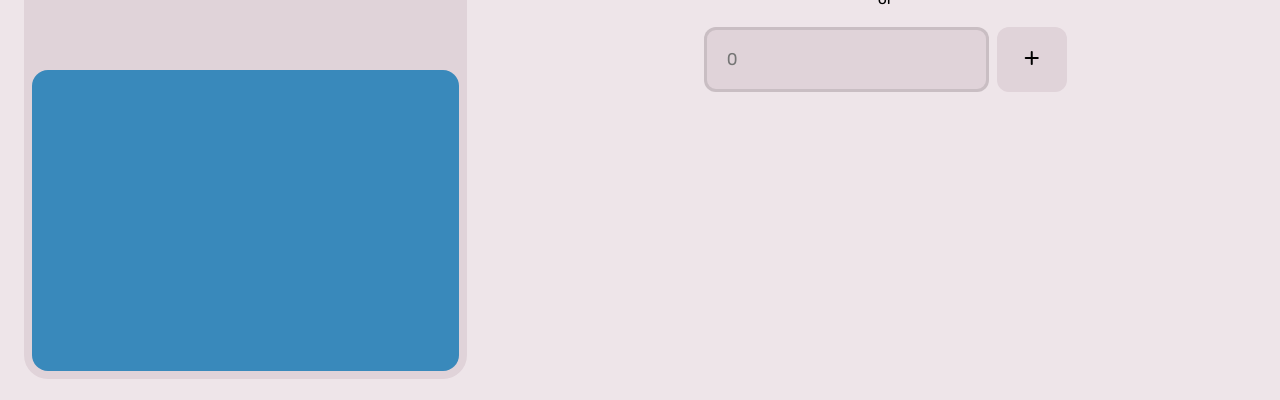
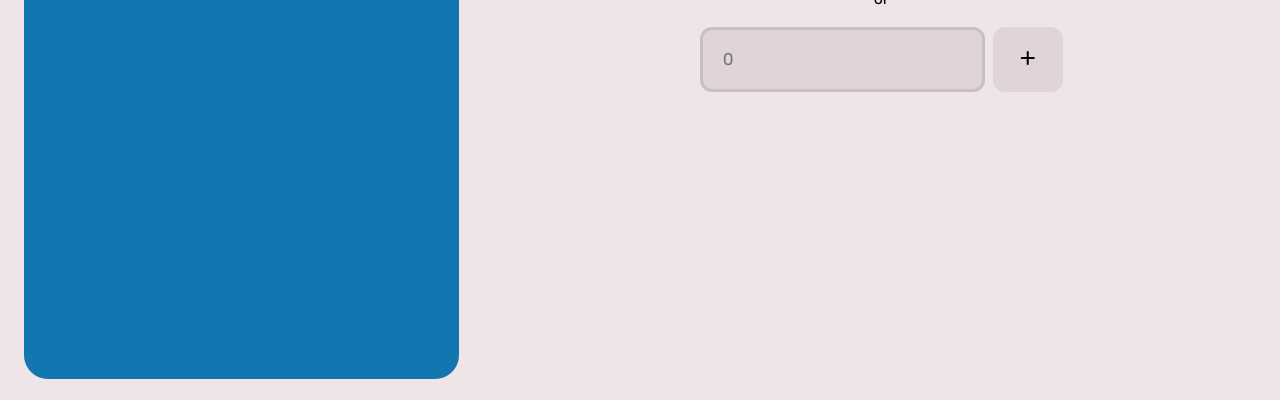
Before and after one commit to quentinguidee/water, a React (Create React App) app in the folder frontend/: page / in a window 1280 px wide. Shown: the part 397-797 px from the top of the page. Built offline with nearby package versions, Linux system fonts and the light colour scheme.

Commit message:
wave marche!

```diff
--- a/frontend/package.json
+++ b/frontend/package.json
@@ -12,6 +12,7 @@
     "react-dom": "^18.2.0",
     "react-router-dom": "^6.8.0",
     "react-scripts": "5.0.1",
+    "react-wavify": "^1.7.0",
     "web-vitals": "^2.1.4"
   },
   "scripts": {
--- a/frontend/src/components/ConsumptionVisualizer/ConsumptionVisualizer.jsx
+++ b/frontend/src/components/ConsumptionVisualizer/ConsumptionVisualizer.jsx
@@ -1,10 +1,30 @@
 import * as React from "react";
+import Wave from "react-wavify"
+import styles from "./ConsumptionVisualizer.module.sass";
+import {useEffect, Fragment} from "react";
 
-import styles from "./ConsumptionVisualizer.module.sass";
 
-function ConsumptionVisualizer() {
+function ConsumptionVisualizer(props) {
+    useEffect(()=>{
+        console.log(props.waterLevel);
+    }, [props.waterLevel])
     return (
-        <div className={styles.visualizer}/>
+        <div className={styles.container}>
+            <Wave className={styles.wave}
+                  fill='#1277b0'
+                  paused={false}
+                  options={{
+                      height: 80,
+                      amplitude: 40,
+                      speed:0.20,
+                      points:4
+                  }
+                  }
+
+            />
+            <div className={styles.visualizer}/>
+        </div>
+
     );
 }
 
--- a/frontend/src/components/ConsumptionVisualizer/ConsumptionVisualizer.module.sass
+++ b/frontend/src/components/ConsumptionVisualizer/ConsumptionVisualizer.module.sass
@@ -3,7 +3,23 @@
 .visualizer
     display: inline-block
     width: 100%
-    height: 40%
-    background-color: $water
-    border-radius: 16px
-    margin: 8px
+    height: 80%
+    bottom: 0px
+    background-color: #1277b0
+    margin: 0px
+    padding: 0px
+    position: absolute
+
+
+.wave
+    margin: 0px
+    padding: 0px
+    bottom: calc(80% - 3px)
+    position: absolute
+
+.container
+    width: 100%
+    height: 100%
+    position: relative
+//padding: -10px
+//margin: -10px
--- a/frontend/src/components/InputWater/InputWater.jsx
+++ b/frontend/src/components/InputWater/InputWater.jsx
@@ -2,7 +2,7 @@ import * as React from "react";
 
 import styles from "./InputWater.module.sass";
 
-function InputWater() {
+function InputWater(props) {
     const capacities = [
         {
             value: 20,
@@ -19,6 +19,7 @@ function InputWater() {
     ];
 
     return (
+
         <div className={styles.panel}>
             <div className={styles.buttons}>
                 {capacities.map((capacity) => (
@@ -32,9 +33,8 @@ function InputWater() {
             </div>
 
             <div>or</div>
-
             <div className={styles.wrapper}>
-                <input className={styles.input} type="number" placeholder="0"/>
+                <input className={styles.input} type="number" placeholder="0" onChange={props.onChange}/>
                 <button className={styles.button}>
                     <span className="material-symbols-rounded">add</span>
                 </button>
--- a/frontend/src/pages/Home/Home.jsx
+++ b/frontend/src/pages/Home/Home.jsx
@@ -3,15 +3,20 @@ import * as React from 'react';
 import ConsumptionVisualizer from '../../components/ConsumptionVisualizer/ConsumptionVisualizer';
 import styles from './Home.module.sass';
 import InputWater from "../../components/InputWater/InputWater";
+import {useState} from "react";
 
 function Home() {
+    const[waterLevel,setWaterLevel] = useState(0)
+    const onChange = (event) => {
+        setWaterLevel(Number.parseInt(event.target.value))
+    }
     return (
         <div className={styles.home}>
             <div className={styles.left}>
-                <ConsumptionVisualizer/>
+                <ConsumptionVisualizer waterLevel={waterLevel}/>
             </div>
             <div className={styles.right}>
-                <InputWater/>
+                <InputWater onChange={onChange}/>
             </div>
         </div>
     );
```
Also changed, not shown: 1 other file (tests, documents, lock files or other folders).
